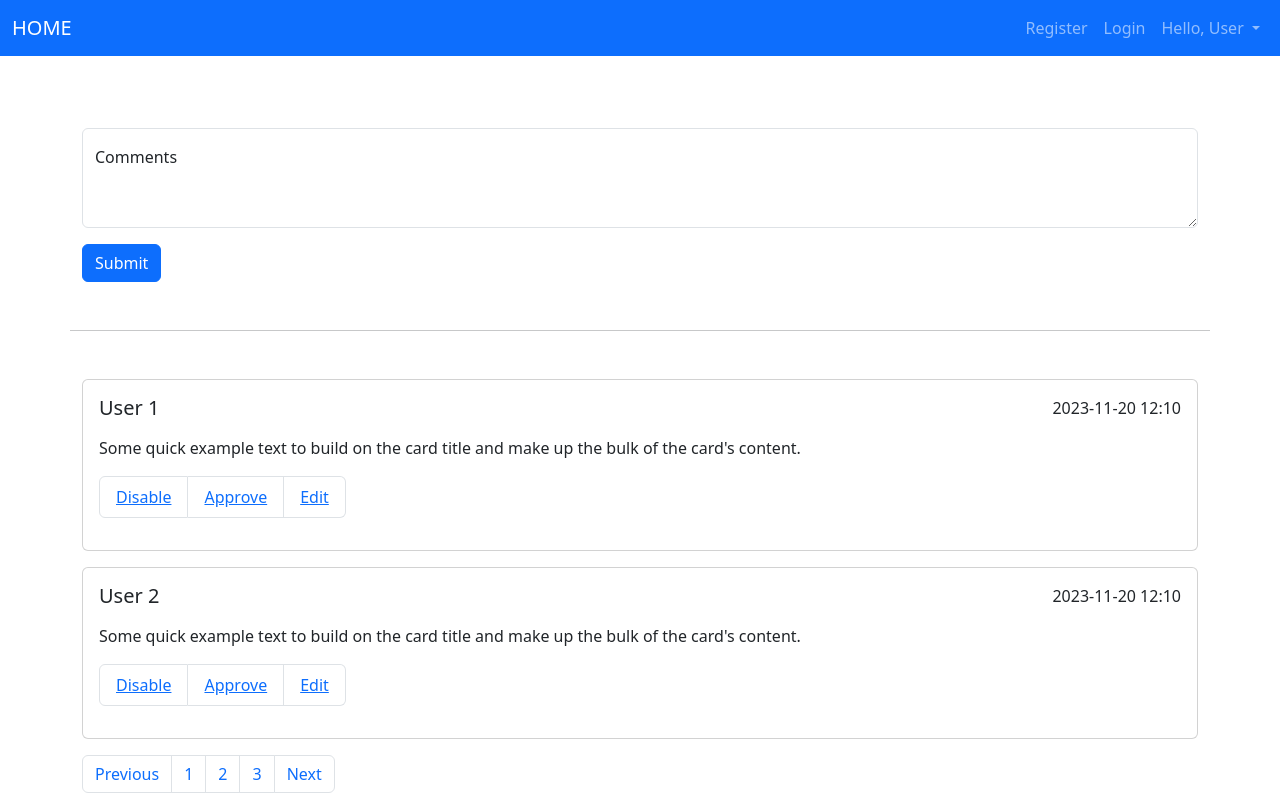
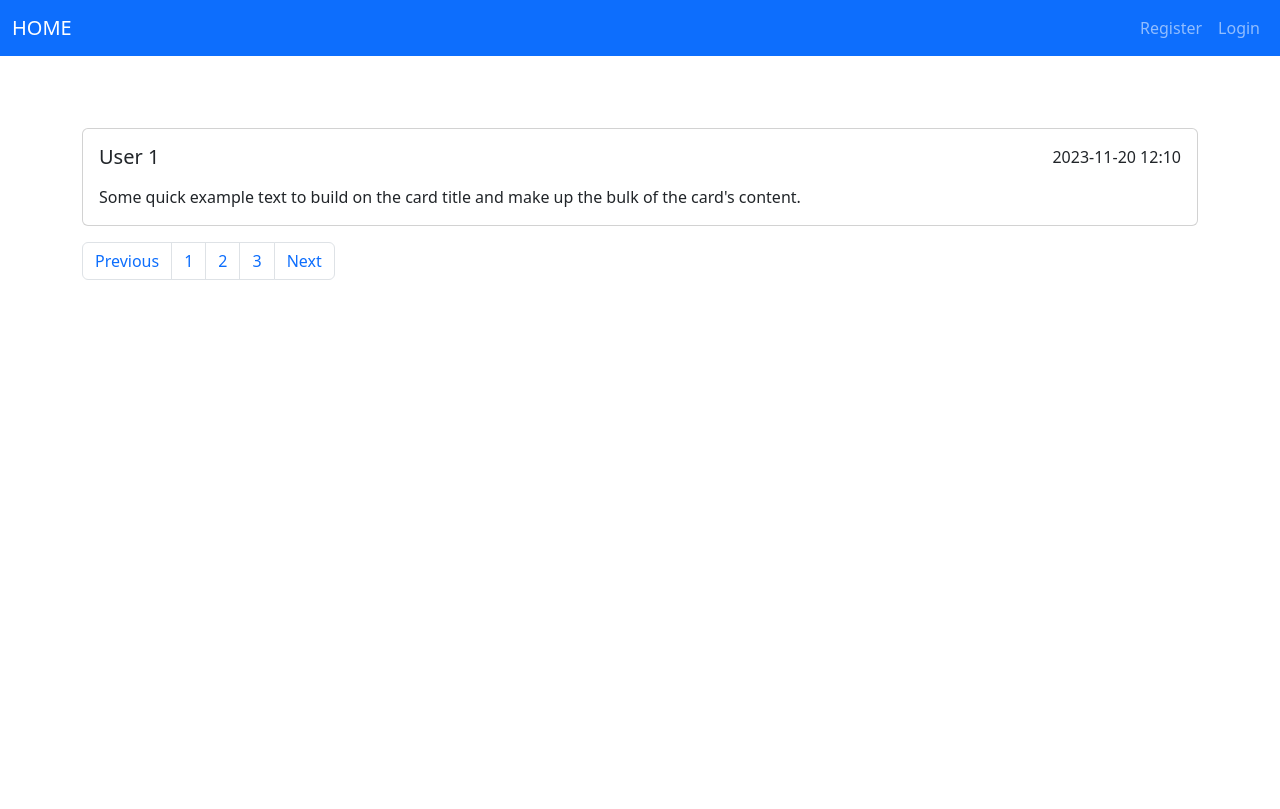
Before and after one commit to kondzerau-ivan/guestbook, a PHP site: page / in a window 1280 px wide. After the commit the page ends 280 px from the top, so only its background shows below. Run offline with PHP 8.4, Linux system fonts and the light colour scheme.

Commit message:
add checkAuth checkAdmin and saveMessage functions

```diff
--- a/functions/helpers.php
+++ b/functions/helpers.php
@@ -70,14 +70,14 @@ function login(array $data): bool
   global $dbh;
   $stmt = $dbh->prepare("SELECT * FROM `users` WHERE email = ?");
   $stmt->execute([$data['email']]);
-  if($row = $stmt->fetch()) {
+  if ($row = $stmt->fetch()) {
     if (!password_verify($data['password'], $row['password'])) {
       $_SESSION['errors'] = 'Wrong email or password!';
       return false;
     }
   } else {
     $_SESSION['errors'] = 'Wrong email or password!';
-      return false;
+    return false;
   }
 
   foreach ($row as $key => $value) {
@@ -87,3 +87,27 @@ function login(array $data): bool
   }
   return true;
 }
+
+function checkAuth(): bool
+{
+  return isset($_SESSION['user']);
+}
+
+function checkAdmin(): bool
+{
+  return isset($_SESSION['user']) && $_SESSION['user']['role'] == 2;
+}
+
+function saveMessage(array $data): bool
+{
+  global $dbh;
+  if (!checkAuth()) {
+    $_SESSION['errors'] = 'Login is required';
+    return false;
+  }
+
+  $stmt = $dbh->prepare("INSERT INTO messages (user_id, text) VALUES (?, ?)");
+  $stmt->execute([$_SESSION['user']['id'], $data['message']]);
+  $_SESSION['success'] = 'Message successfully added!';
+  return true;
+}
--- a/index.php
+++ b/index.php
@@ -1,7 +1,25 @@
 <?php
+
+use Valitron\Validator;
+
 require_once __DIR__ . '/configs/settings.php';
 
 $title = 'HOME';
 
+if (isset($_POST['send-message'])) {
+  $data = load(['message']);
+  $validator = new Validator($data);
+  $validator->rules([
+    'required' => ['message'],
+  ]);
+
+  if ($validator->validate()) {
+    if (saveMessage($data)) {
+      redirect('index.php');
+    }
+  } else {
+    $_SESSION['errors'] = get_errors($validator->errors());
+  }
+}
 
 require_once __DIR__ . '/view/templates/home.tpl.php';
--- a/login.php
+++ b/login.php
@@ -1,5 +1,9 @@
 <?php
 require_once __DIR__ . '/configs/settings.php';
+
+if (checkAuth()) {
+  redirect('index.php');
+}
 
 $title = 'Login';
 
--- a/register.php
+++ b/register.php
@@ -1,5 +1,9 @@
 <?php
 require_once __DIR__ . '/configs/settings.php';
+
+if (checkAuth()) {
+  redirect('index.php');
+}
 
 $title = 'Register';
 
--- a/view/templates/header.tpl.php
+++ b/view/templates/header.tpl.php
@@ -1,3 +1,10 @@
+<?php
+if (isset($_GET['do']) && $_GET['do'] == 'logout') {
+  unset($_SESSION['user']);
+  redirect('login.php');
+}
+?>
+
 <!doctype html>
 <html lang="en">
 
@@ -18,20 +25,24 @@
       </button>
       <div class="collapse navbar-collapse" id="navbarSupportedContent">
         <ul class="navbar-nav ms-auto mb-2 mb-lg-0">
+          <?php if (!checkAuth()) : ?>
             <li class="nav-item">
               <a class="nav-link" href="register.php">Register</a>
             </li>
             <li class="nav-item">
               <a class="nav-link" href="login.php">Login</a>
             </li>
+          <?php else: ?>
           <li class="nav-item dropdown">
             <a class="nav-link dropdown-toggle" href="#" role="button" data-bs-toggle="dropdown" aria-expanded="false">
-              Hello, User
+              Hello, <?= $_SESSION['user']['name'] ?>
             </a>
             <ul class="dropdown-menu">
-              <li><a class="dropdown-item" href="#">LogOut</a></li>
+              <li><a class="dropdown-item" href="?do=logout">Logout</a></li>
             </ul>
           </li>
+          <?php endif; ?>
+
         </ul>
       </div>
     </div>
--- a/view/templates/home.tpl.php
+++ b/view/templates/home.tpl.php
@@ -28,14 +28,16 @@ require_once __DIR__ . '/header.tpl.php';
         </div>
       <?php endif; ?>
     </div>
-    <form action="" class="mb-5">
+    <?php if (checkAuth()) : ?>
+      <form action="" class="mb-5" method="post">
         <div class="form-floating mb-3">
-        <textarea class="form-control" placeholder="Leave a comment here" id="message" style="height: 100px;"></textarea>
+          <textarea name="message" class="form-control" placeholder="Leave a comment here" id="message" style="height: 100px;"></textarea>
           <label for="message">Comments</label>
         </div>
-      <button type="submit" class="btn btn-primary">Submit</button>
+        <button name="send-message" type="submit" class="btn btn-primary">Submit</button>
       </form>
       <hr class="mb-5">
+    <?php endif; ?>
   </div>
   <div class="row">
     <div class="col-12">
@@ -46,6 +48,7 @@ require_once __DIR__ . '/header.tpl.php';
             <p class="message-created">2023-11-20 12:10</p>
           </div>
           <p class="card-text">Some quick example text to build on the card title and make up the bulk of the card's content.</p>
+          <?php if (checkAdmin()) : ?>
             <div class="card-actions mt-3">
               <ul class="list-group list-group-horizontal mb-3">
                 <li class="list-group-item"><a href="#" class="action">Disable</a></li>
@@ -62,31 +65,7 @@ require_once __DIR__ . '/header.tpl.php';
                 </form>
               </div>
             </div>
-        </div>
-      </div>
-      <div class="card mb-3">
-        <div class="card-body">
-          <div class="d-flex justify-content-between">
-            <h5 class="card-title">User 2</h5>
-            <p class="message-created">2023-11-20 12:10</p>
-          </div>
-          <p class="card-text">Some quick example text to build on the card title and make up the bulk of the card's content.</p>
-          <div class="card-actions mt-3">
-            <ul class="list-group list-group-horizontal mb-3">
-              <li class="list-group-item"><a href="#" class="action">Disable</a></li>
-              <li class="list-group-item"><a href="#" class="action">Approve</a></li>
-              <li class="list-group-item"><a href="#collapse-2" class="action" data-bs-toggle="collapse">Edit</a></li>
-            </ul>
-            <div class="collapse" id="collapse-2">
-              <form action="">
-                <div class="form-floating mb-3">
-                  <textarea class="form-control" placeholder="Leave a comment here" id="message-2" style="height: 100px;"></textarea>
-                  <label for="message-2">Comments</label>
-                </div>
-                <button type="submit" class="btn btn-primary">Submit</button>
-              </form>
-            </div>
-          </div>
+          <?php endif; ?>
         </div>
       </div>
     </div>
```
Lines whose indentation alone changed are shown as unchanged.
